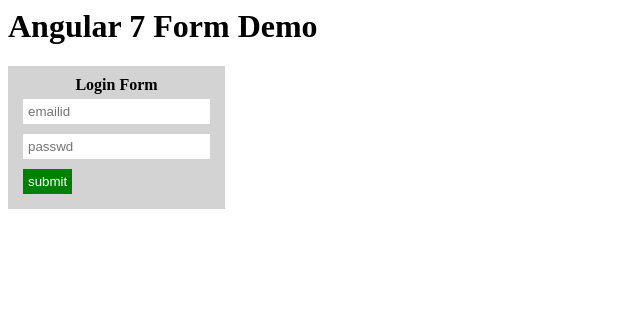
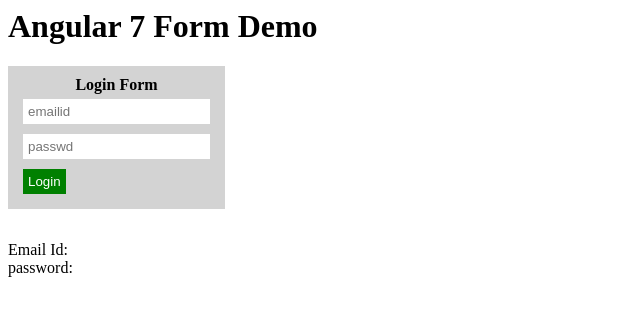
Before and after one commit to rakeshkumar11/angular-ivy-zczcx7, an Angular app: page / in a window 1280 px wide. Shown: the top 316 px of the page, without its empty margins (0-640 px from the left). Built offline with nearby package versions, Linux system fonts and the light colour scheme.

Commit message:
2 files modified

```diff
--- a/src/app/app.component.html
+++ b/src/app/app.component.html
@@ -11,5 +11,9 @@
 
   <input type = "password" name = "passwd" placeholder = "passwd" ngModel> <br/>
 
-  <button>submit</button>
+  <button>Login</button>
 </form>
+
+<p>Email Id:{{emailid}}<br>
+  password: {{passwd}}
+</p>
--- a/src/app/app.component.ts
+++ b/src/app/app.component.ts
@@ -10,9 +10,15 @@
 
  title = 'Angular 7 Project!';
 
-  fun1(data)
-  {
-      alert("Email id : " + data.emailid + "  password:" + data.passwd);
+ emailid;
+ passwd;
 
-   }
+ fun1(data)
+ {
+    this.emailid = data.emailid;
+    this. passwd = data.passwd;
+
+    alert("Email id : " + data.emailid + "  password:" + data.passwd);
+
+  }
 }
```
